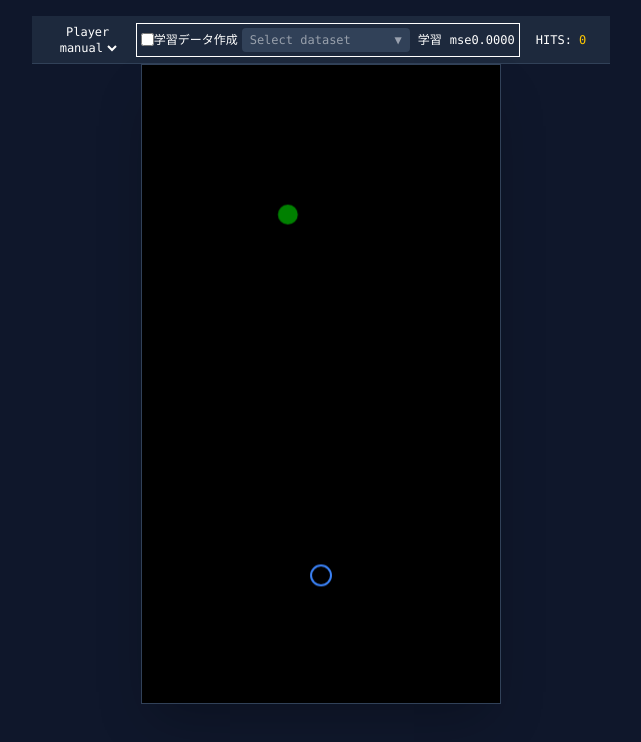
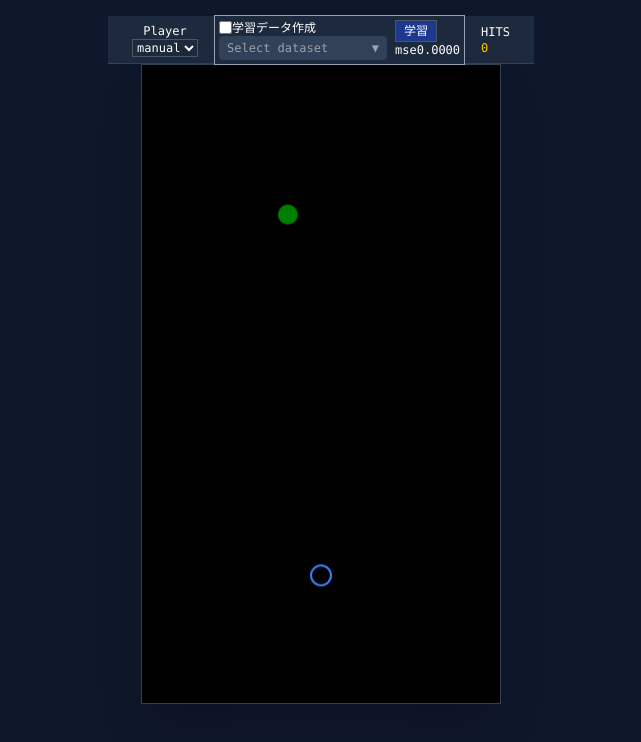
Before and after one commit to toyohisa2nakada/sniper-app, a React (Vite) app: page / in a window 1280 px wide. Shown: the top 742 px of the page, without its empty margins (319-960 px from the left). Built offline with nearby package versions, Linux system fonts and the light colour scheme.

Commit message:
ui少々修正ヘッダー部分

```diff
--- a/src/components/GameCanvas.tsx
+++ b/src/components/GameCanvas.tsx
@@ -29,7 +29,7 @@ export default function GameCanvas() {
         }],
         bullets: [],
     });
-    const hitCountSpanRef = useRef<HTMLSpanElement>(null);
+    const hitCountDivRef = useRef<HTMLDivElement>(null);
     const remainingBulletsSpanRef = useRef<HTMLSpanElement>(null);
     const canvasRef = useRef<HTMLCanvasElement>(null);
     const trainingDataCountDivRef = useRef<HTMLDivElement>(null);
@@ -73,10 +73,10 @@ export default function GameCanvas() {
     });
 
     function onGameStateChange(state: GameState) {
-        if (!hitCountSpanRef.current || !remainingBulletsSpanRef.current) {
+        if (!hitCountDivRef.current || !remainingBulletsSpanRef.current) {
             return;
         }
-        hitCountSpanRef.current.textContent = state.hitCount.toString();
+        hitCountDivRef.current.textContent = state.hitCount.toString();
         remainingBulletsSpanRef.current.textContent = state.remainingBullets.toString();
         return;
     }
@@ -276,15 +276,16 @@ export default function GameCanvas() {
                     <select
                         id="agent-select"
                         name="agentType"
-                        className="bg-inherit"
+                        className="border border-gray-600 bg-inherit"
                         value={agentType}
                         onChange={handleAgentTypeChange}
                     >
                         {AGENT_TYPES_ARRAY.map((t: string, i: number) => (<option value={t} key={i}>{t}</option>))}
                     </select>
                 </div>
-                <div className="relative flex flex-row gap-1 p-1 border bg-inherit">
+                <div className="relative flex flex-row gap-2 p-1 border border-gray-400 bg-inherit">
                     <div className="absolute z-10 inset-y-0 left-0 bg-blue-600/80" style={{ width: '0%' }} ref={progressDivRef}></div>
+                    <div>
                         <div className="flex items-center gap-0 bg-inherit">
                             <input
                                 id="create-trainingData"
@@ -349,11 +350,17 @@ export default function GameCanvas() {
                                     </ComboboxOptions>
                                 </div>
                             </Combobox>
-                        <button onClick={handleStartLearning}>学習</button>
+                        </div>
+                    </div>
+                    <div>
+                        <button onClick={handleStartLearning} className="bg-blue-900 px-2 py-0.5 border border-gray-600">学習</button>
                         <div>mse<span ref={mseSpanRef}>0.0000</span></div>
                     </div>
                 </div>
-                <div>HITS: <span ref={hitCountSpanRef} className="text-yellow-400">0</span></div>
+                <div className="flex flex-col">
+                    <div>HITS</div>
+                    <div ref={hitCountDivRef} className="text-yellow-400">0</div>
+                </div>
                 <div className="hidden">BULLETS: <span ref={remainingBulletsSpanRef} className="text-red-400">10</span></div>
             </header>
             <canvas
```
Lines whose indentation alone changed are shown as unchanged.
